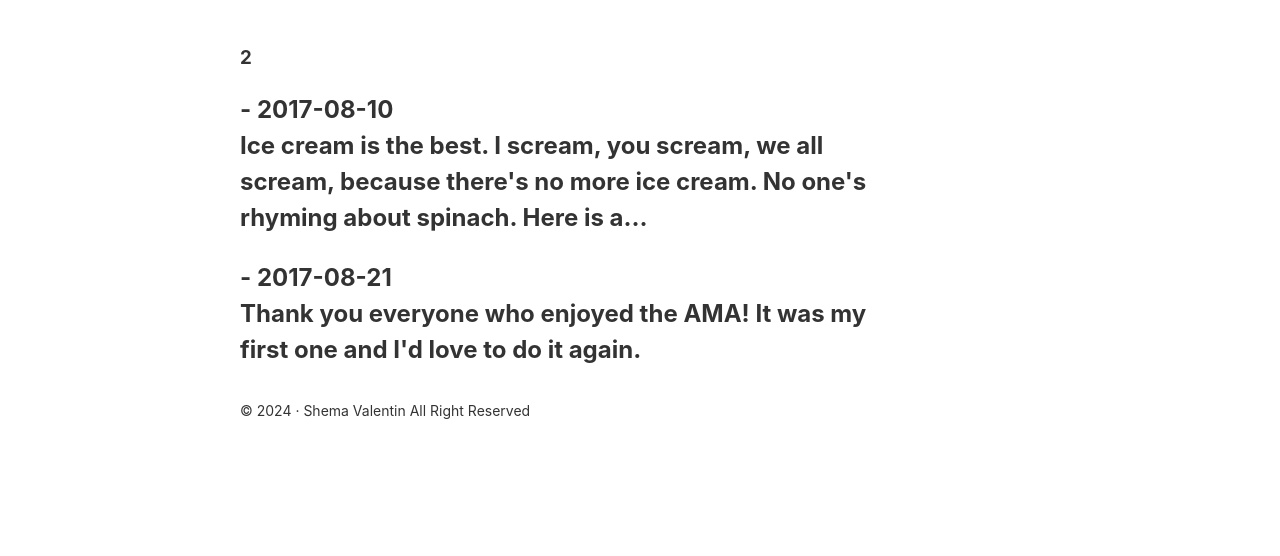
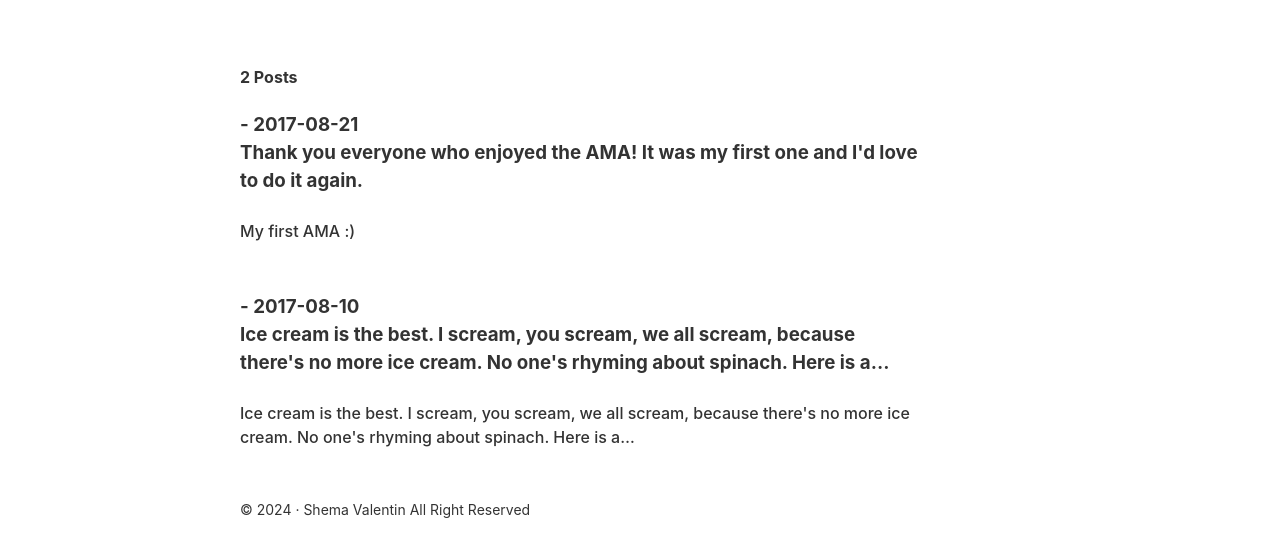
Before and after one commit to shemavalentin/vdevjs-blog, a Gatsby site: page / in a window 1280 px wide. Shown: the part 140-696 px from the top of the page. Built offline with nearby package versions, Linux system fonts and the light colour scheme; Gatsby itself is replaced by a stand-in of ours.

Commit message:
Added styling to the blog

```diff
--- a/gatsby-config.js
+++ b/gatsby-config.js
@@ -33,6 +33,7 @@ module.exports = {
     },
     `gatsby-transformer-remark`,
     `gatsby-transformer-sharp`,
+    `gatsby-plugin-styled-components`,
     `gatsby-plugin-sharp`,
     {
       resolve: `gatsby-plugin-manifest`,
--- a/package.json
+++ b/package.json
@@ -5,15 +5,18 @@
   "version": "0.1.0",
   "author": "Kyle Mathews <mathews.kyle@gmail.com>",
   "dependencies": {
+    "babel-plugin-styled-components": "^2.1.4",
     "gatsby": "^5.13.5",
     "gatsby-plugin-image": "^3.13.1",
     "gatsby-plugin-manifest": "^5.13.1",
     "gatsby-plugin-sharp": "^5.13.1",
+    "gatsby-plugin-styled-components": "^6.13.1",
     "gatsby-source-filesystem": "^5.13.1",
     "gatsby-transformer-remark": "^6.13.1",
     "gatsby-transformer-sharp": "^5.13.1",
     "react": "^18.2.0",
-    "react-dom": "^18.2.0"
+    "react-dom": "^18.2.0",
+    "styled-components": "^6.1.12"
   },
   "devDependencies": {
     "prettier": "^2.8.8"
--- a/src/pages/index.js
+++ b/src/pages/index.js
@@ -1,10 +1,29 @@
 import * as React from "react"
 import { graphql, Link } from "gatsby"
-import { StaticImage } from "gatsby-plugin-image"
+import styled from "styled-components"
 
 import Layout from "../components/layout"
 import Seo from "../components/seo"
-import * as styles from "../components/index.module.css"
+
+const Title = styled.h1`
+  display: inline-block;
+`
+// making the title ckickable
+const BlogLink = styled(Link)`
+  text-decoration: none;
+  color: inherit;
+`
+const BlogTitle = styled.h3`
+  margin-bottom: 20px;
+
+  &:hover {
+    color: #1dcaff;
+  }
+`
+
+const BlogBody = styled.div`
+  margin-bottom: 50px;
+`
 
 export default ({ data }) => {
   console.log(data)
@@ -12,44 +31,39 @@ export default ({ data }) => {
     <Layout>
       <Seo title="Home" />
       <div>
-        <h1>JsReactTech Demistified </h1>
-        <h3>{data.allMarkdownRemark.totalCount} </h3>
+        <Title>JsReactTech Demistified </Title>
+        <h4>{data.allMarkdownRemark.totalCount} Posts </h4>
         {/* Javascript tag to loop into the edges in the graphQl querries */}
         {data.allMarkdownRemark.edges.map(({ node }) => (
-          <div key={node.id}>
-            <h2>
-              <span>
-                {node.frontmatter.tittle} - {node.frontmatter.date}
+          <BlogBody key={node.id}>
+            <BlogLink to={node.fields.slug}>
+              <BlogTitle>
+                {node.frontmatter.tittle} <span>- {node.frontmatter.date}</span>
                 <p>{node.excerpt}</p>
-              </span>
-            </h2>
-          </div>
+              </BlogTitle>
+              <p>{node.frontmatter.description || node.excerpt}</p>
+            </BlogLink>
+          </BlogBody>
         ))}
       </div>
     </Layout>
   )
 }
-/**
- * Head export to define metadata for the page
- *
- * See: https://www.gatsbyjs.com/docs/reference/built-in-components/gatsby-head/
- */
-
-// Now calling the graphql querry inside this file
-
 export const query = graphql`
   query {
-    allMarkdownRemark {
+    allMarkdownRemark(sort: { fields: [frontmatter___date], order: DESC }) {
       totalCount
       edges {
         node {
           id
           frontmatter {
-            description
             title
             date
+            description
           }
-
+          fields {
+            slug
+          }
           excerpt
         }
       }
```
Also changed, not shown: 1 other file.
